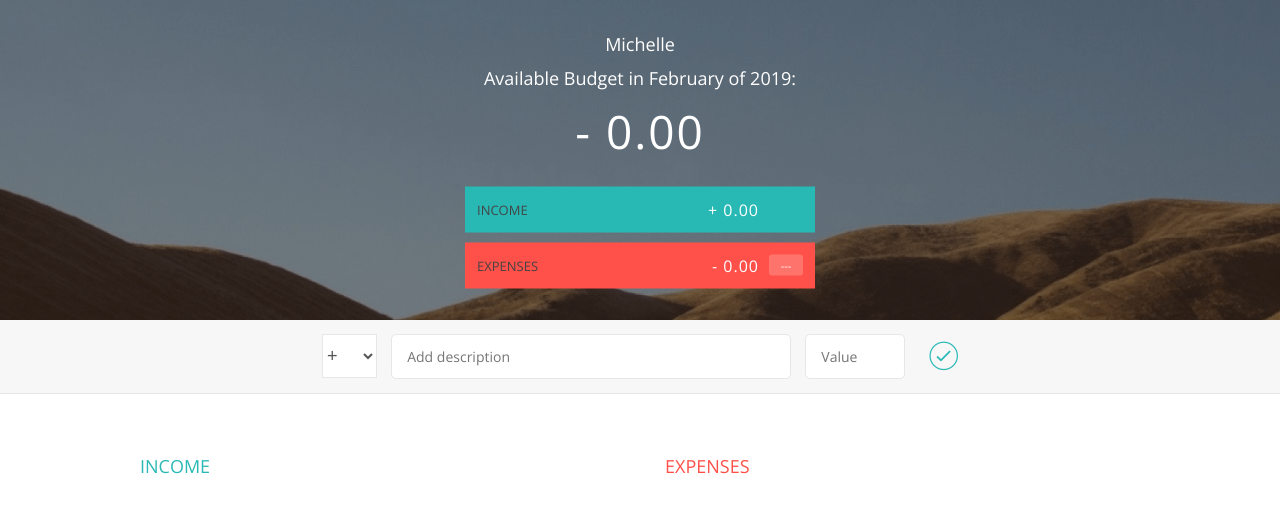
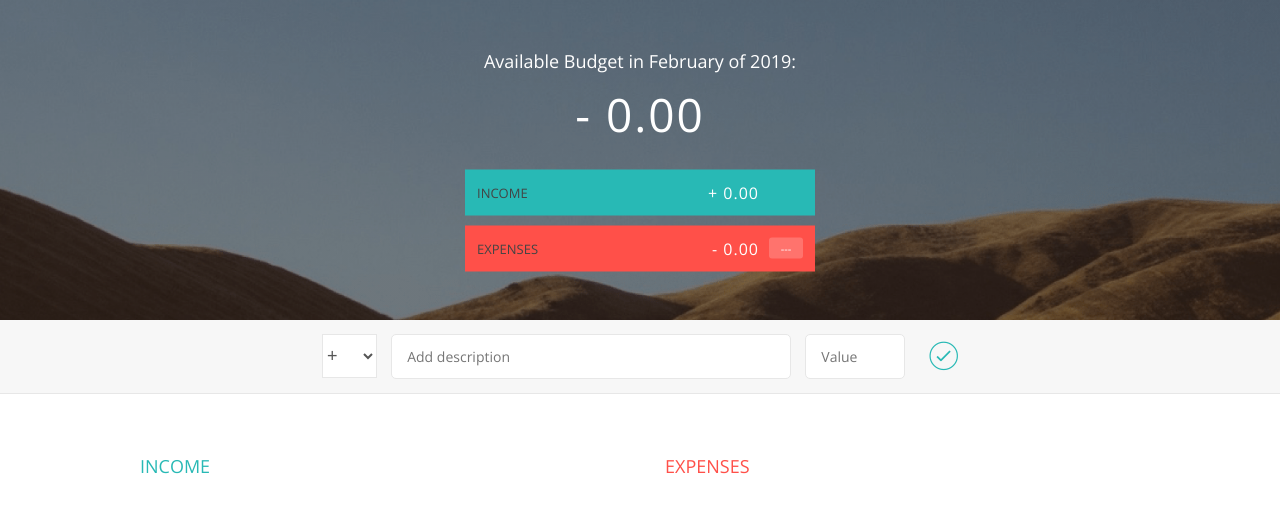
Before and after one commit to zpinto/budget_app, a plain HTML site: page index.html in a window 1280 px wide. Drawn offline with nearby package versions, Linux system fonts and the light colour scheme.

Commit message:
Fix michelle's error

```diff
--- a/index.html
+++ b/index.html
@@ -13,9 +13,6 @@
 
     <div class="top">
         <div class="budget">
-          <div class="budget__title">
-            Michelle
-          </div>
             <div class="budget__title">
                 Available Budget in <span class="budget__title--month">%Month%</span>:
             </div>
```
